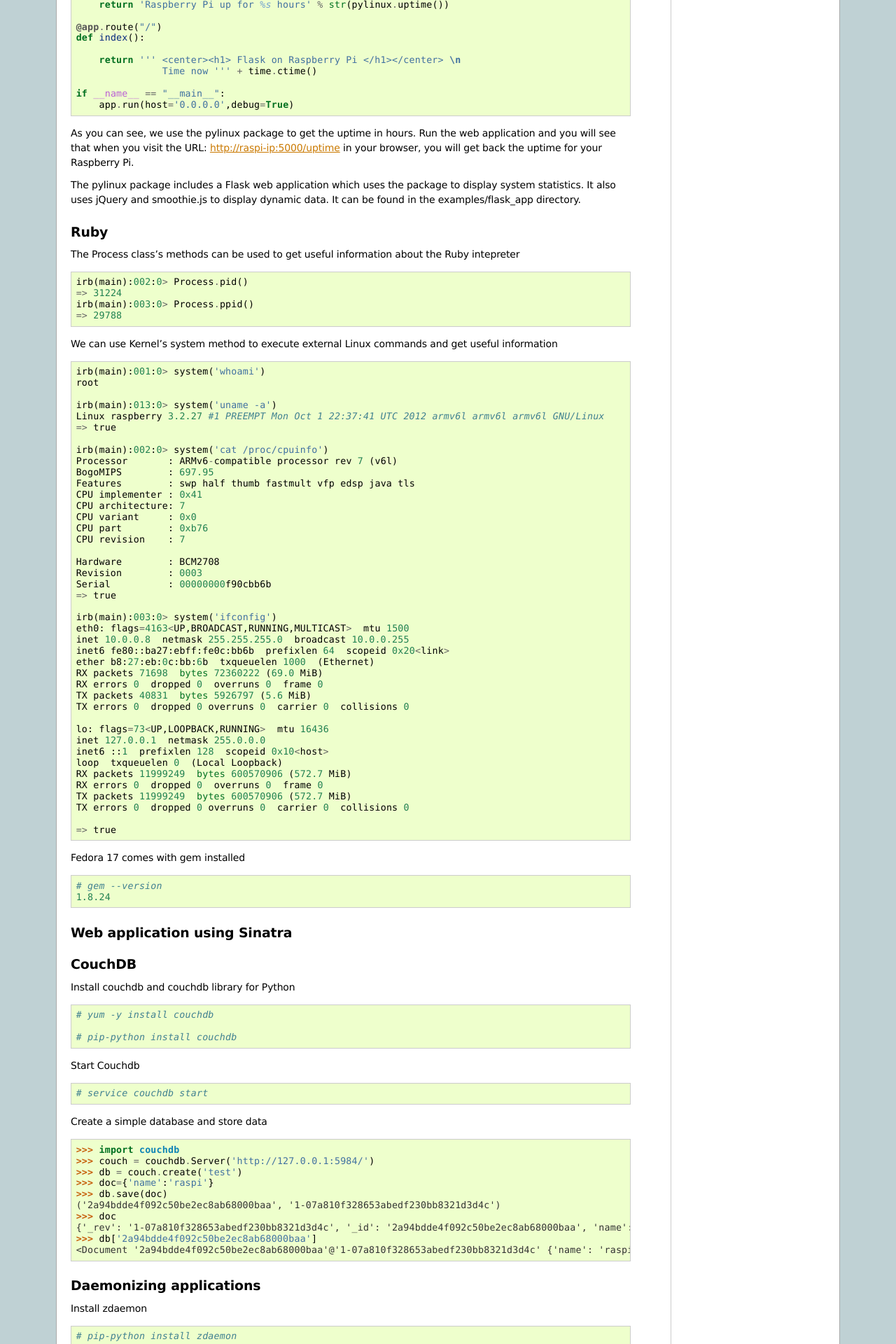
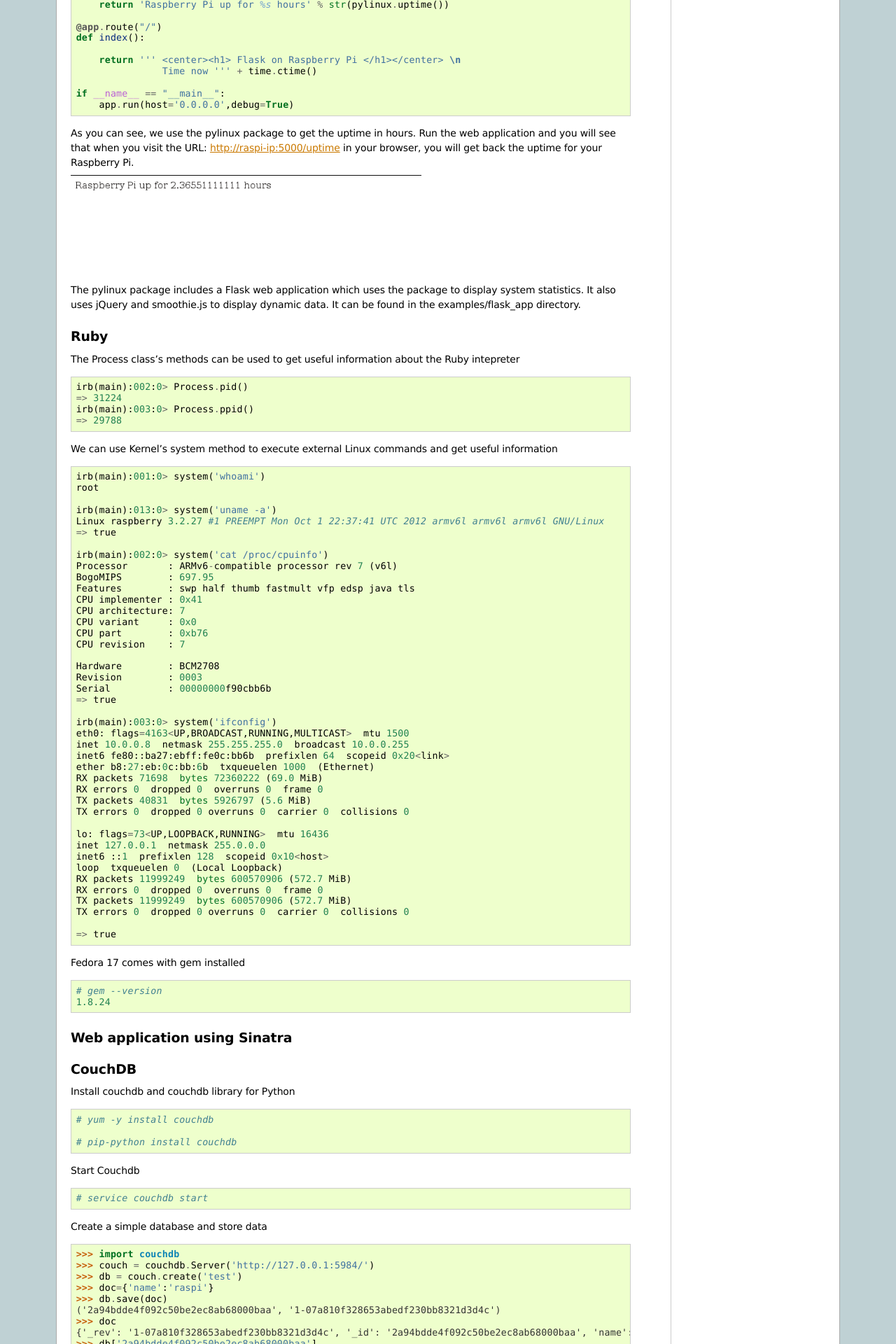
Before and after one commit to amitsaha/raspi-guide, a Sphinx documentation site: the page built from doc/programming.rst, in a window 1280 px wide. Shown: the part 3176-5096 px from the top of the page at 70% size. Built offline with Sphinx 7.4.7, drawn with Linux system fonts in a browser that asks for light colours.

Commit message:
another screenshot

```diff
--- a/doc/programming.rst
+++ b/doc/programming.rst
@@ -200,6 +200,11 @@
 URL: http://raspi-ip:5000/uptime in your browser, you will get back the
 uptime for your Raspberry Pi.
 
+.. image:: _static/images/flask_demo2.png
+   :scale: 80
+   :alt: alternate text
+
+
 The pylinux package includes a Flask web application which uses the package to
 display system statistics. It also uses jQuery and smoothie.js to
 display dynamic data. It can be found in the examples/flask_app directory.
```
